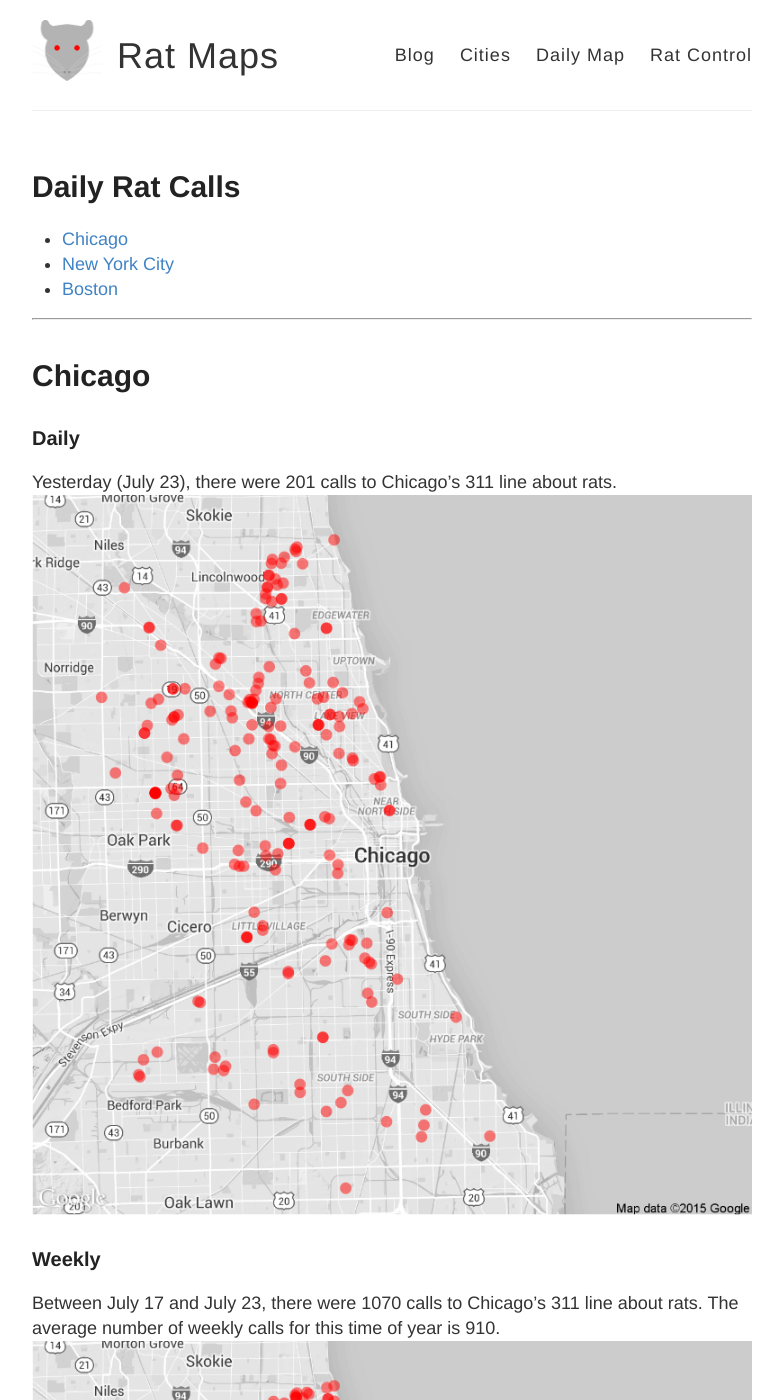
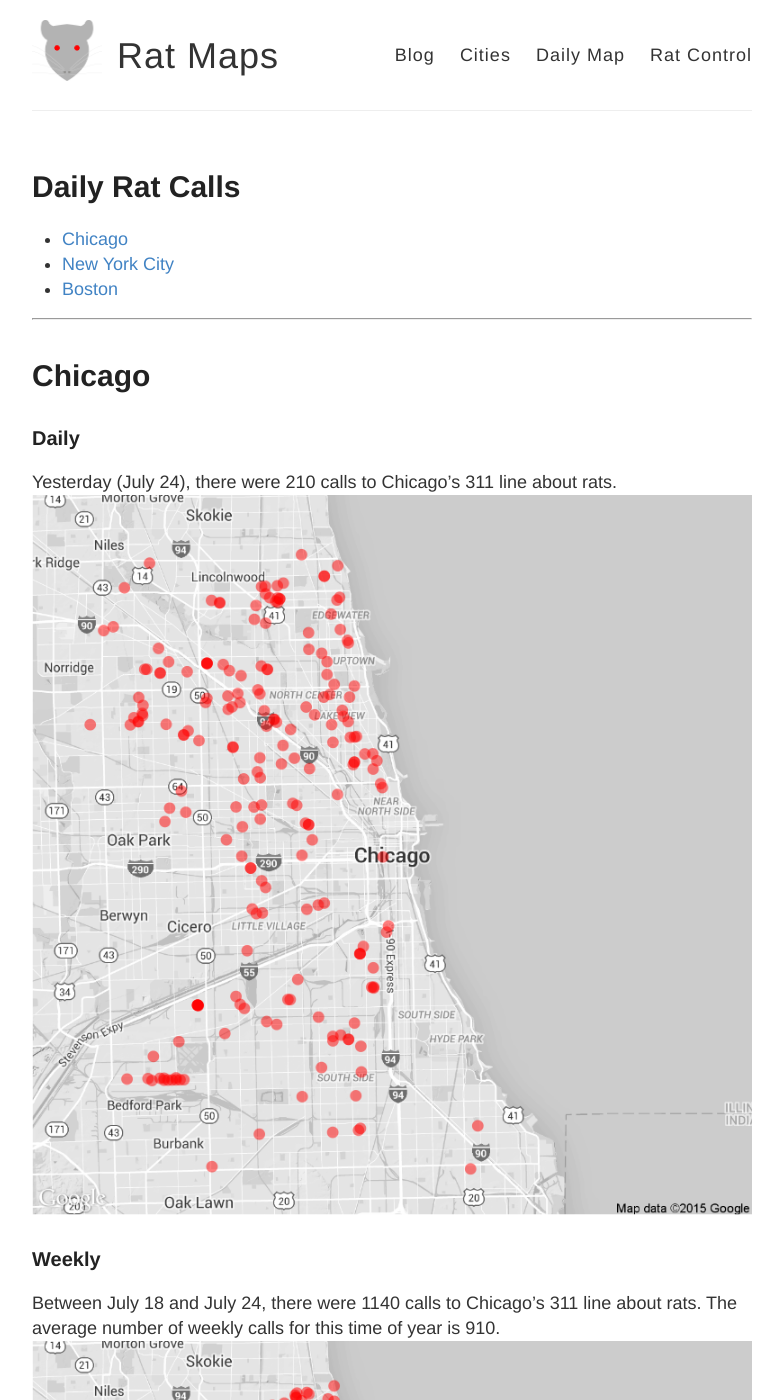
Before and after one commit to DanielHadley/ratmaps, a Jekyll site: the page built from daily.md, in a window 1280 px wide and 1400 px high. Shown: the whole window, without its empty margins (248-1031 px from the left). Built offline with Jekyll 4.4.1, drawn with Linux system fonts in a browser that asks for light colours; comment, search, counter and statistics services are not loaded; some of the changed text lies outside the part shown.

Commit message:
Daily Maps

```diff
--- a/daily.md
+++ b/daily.md
@@ -15,22 +15,22 @@ tags: Chicago NYC weekly daily rats
 
 ### Daily
 
-Yesterday (July 23), there were 201 calls to Chicago's 311 line about rats.
+Yesterday (July 24), there were 210 calls to Chicago's 311 line about rats.
 ![Chicago rat calls to 311 weekly map]({{ site.cityimages }}/daily/Chicago_Rat_Map_Daily.png)
 
 ### Weekly
-Between July 17 and July 23, there were 1070 calls to Chicago's 311 line about rats. The average number of weekly calls for this time of year is 910.
+Between July 18 and July 24, there were 1140 calls to Chicago's 311 line about rats. The average number of weekly calls for this time of year is 910.
 ![Chicago rat calls to 311 weekly map]({{ site.cityimages }}/daily/Chicago_Rat_Map_Weekly.png)
 ***
 # New York City <a id="nyc"><a>
 
 ### Daily
 
-Yesterday (July 23), there were 0 calls to New York City's 311 line about rats.
+Yesterday (July 24), there were 0 calls to New York City's 311 line about rats.
 ![NYC rat calls to 311 weekly map]({{ site.cityimages }}/daily/NYC_Rat_Map_Daily.png)
 
 ### Weekly
-Between July 17 and July 23, there were 0 calls to New York City's 311 line about rats. The average number of weekly calls for this time of year is 283.
+Between July 18 and July 24, there were 0 calls to New York City's 311 line about rats. The average number of weekly calls for this time of year is 283.
 ![NYC rat calls to 311 weekly map]({{ site.cityimages }}/daily/NYC_Rat_Map_Weekly.png)
 
 Each red dot represents one call about a rat seen in that location. The dots are transparent, so multiple calls from one location will be seen as a solid dot. The usual caveats apply: more calls do not necessarily mean that there are more rats in that location than other parts of the city. A cluster of dots could indicate that one resident is unusually vocal about rodents in his or her neighborhood. Also, more densely populated neighborhoods tend to make more calls to 311.
```
Also changed, not shown: images/pages/daily/Chicago_Rat_Map_Daily.png, images/pages/daily/Chicago_Rat_Map_Weekly.png.
